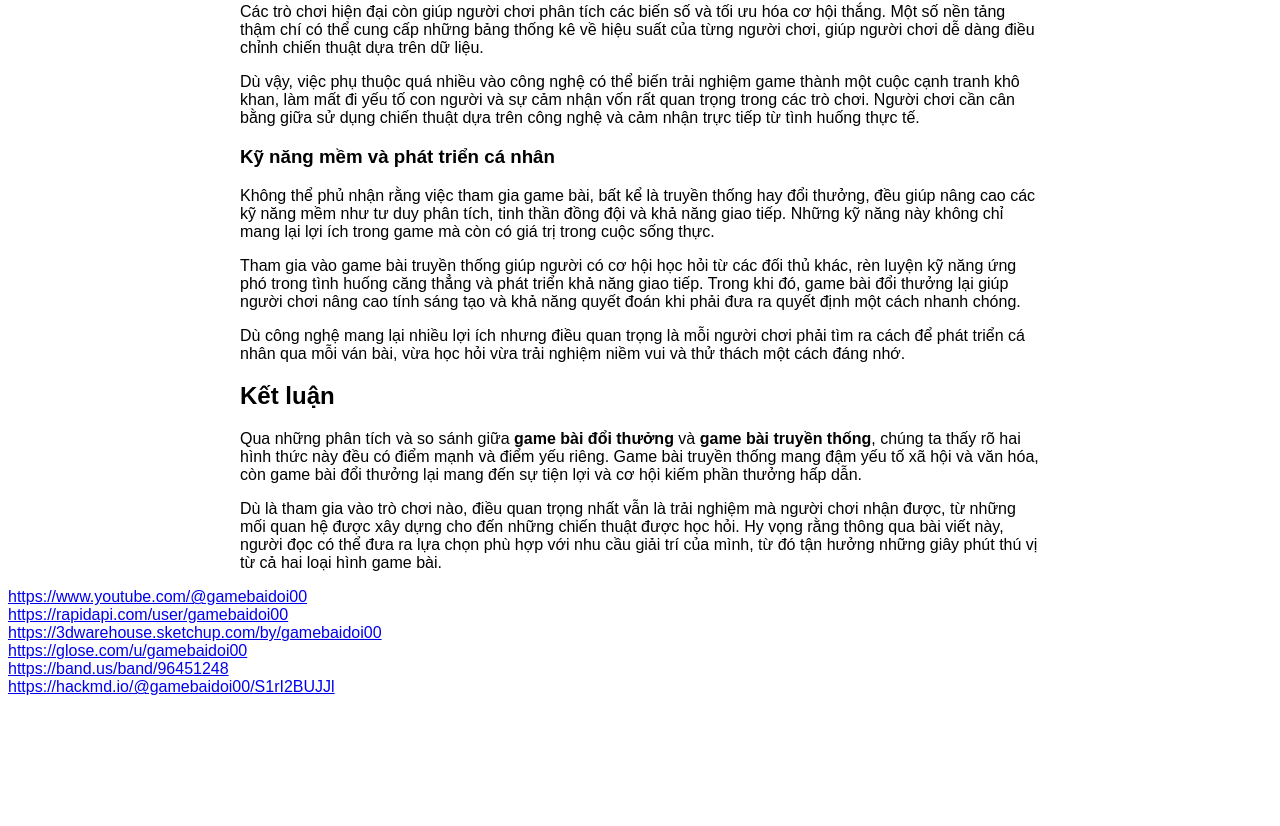
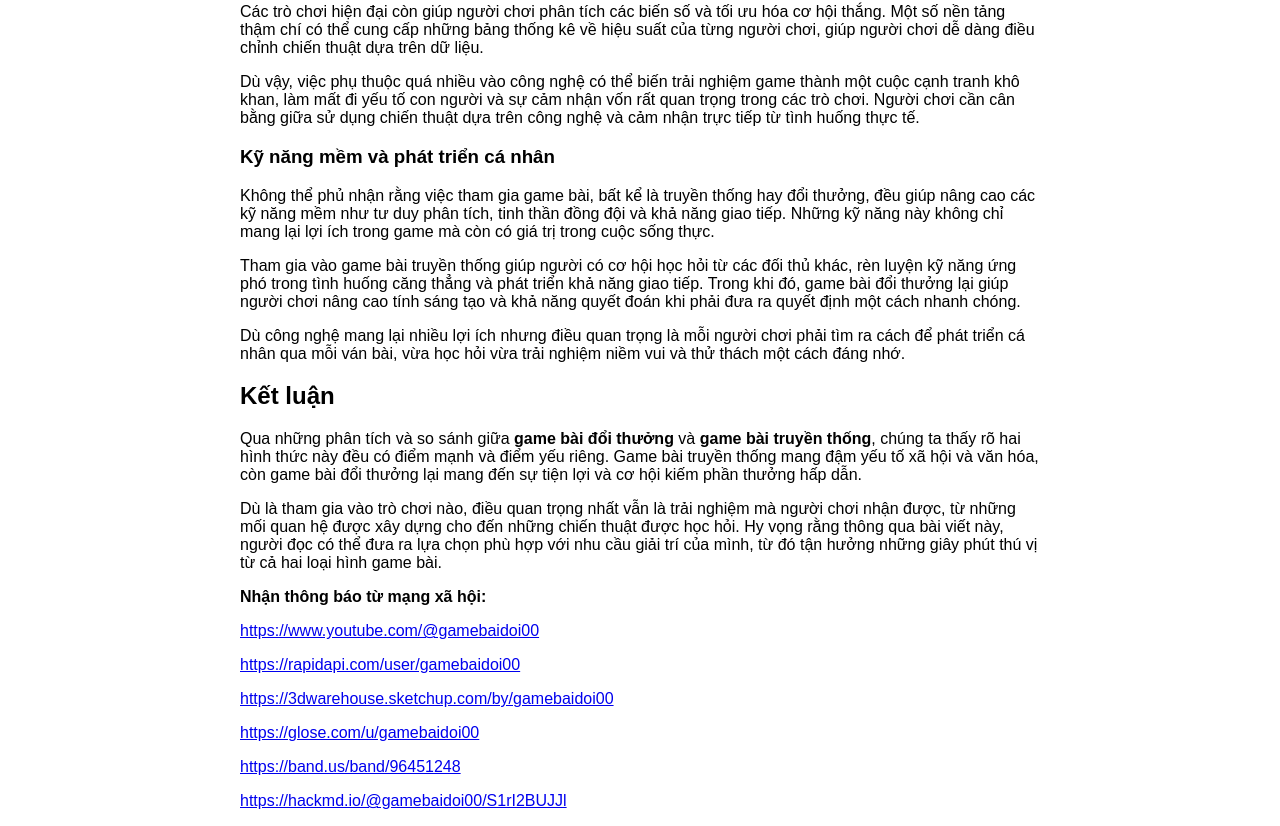
Before and after one commit to cloudstackings1/game-bai-doi-thuong-va-truyen-thong, a plain HTML site: page index.html in a window 1280 px wide. Shown: the part 4395-5221 px from the top of the page. Before the commit the page ends 5099 px from the top, so only its background shows below. Drawn offline with Linux system fonts and the light colour scheme.

Commit message:
Update index.html

```diff
--- a/index.html
+++ b/index.html
@@ -89,12 +89,15 @@
 <h2><strong> Kết luận</strong></h2>
 <p>Qua những phân tích và so sánh giữa <strong>game bài đổi thưởng</strong> và <strong>game bài truyền thống</strong>, chúng ta thấy rõ hai hình thức này đều có điểm mạnh và điểm yếu riêng. Game bài truyền thống mang đậm yếu tố xã hội và văn hóa, còn game bài đổi thưởng lại mang đến sự tiện lợi và cơ hội kiếm phần thưởng hấp dẫn.</p>
 <p>Dù là tham gia vào trò chơi nào, điều quan trọng nhất vẫn là trải nghiệm mà người chơi nhận được, từ những mối quan hệ được xây dựng cho đến những chiến thuật được học hỏi. Hy vọng rằng thông qua bài viết này, người đọc có thể đưa ra lựa chọn phù hợp với nhu cầu giải trí của mình, từ đó tận hưởng những giây phút thú vị từ cả hai loại hình game bài.</p></div>
+                <p><strong>Nhận thông báo từ mạng xã hội:</strong>
+</p>
+<p><a href="https://www.youtube.com/@gamebaidoi00">https://www.youtube.com/@gamebaidoi00</a></p>
+<p><a href="https://rapidapi.com/user/gamebaidoi00">https://rapidapi.com/user/gamebaidoi00</a></p>
+<p><a href="https://3dwarehouse.sketchup.com/by/gamebaidoi00">https://3dwarehouse.sketchup.com/by/gamebaidoi00</a></p>
+<p><a href="https://glose.com/u/gamebaidoi00">https://glose.com/u/gamebaidoi00</a></p>
+<p><a href="https://band.us/band/96451248">https://band.us/band/96451248</a></p>
+<p><a href="https://hackmd.io/@gamebaidoi00/S1rI2BUJJl">https://hackmd.io/@gamebaidoi00/S1rI2BUJJl</a></p>
                 </div>
-                        <div><a href="https://www.youtube.com/@gamebaidoi00">https://www.youtube.com/@gamebaidoi00</a></div>
-<div><a href="https://rapidapi.com/user/gamebaidoi00">https://rapidapi.com/user/gamebaidoi00</a></div>
-<div><a href="https://3dwarehouse.sketchup.com/by/gamebaidoi00">https://3dwarehouse.sketchup.com/by/gamebaidoi00</a></div>
-<div><a href="https://glose.com/u/gamebaidoi00">https://glose.com/u/gamebaidoi00</a></div>
-<div><a href="https://band.us/band/96451248">https://band.us/band/96451248</a></div>
-<div><a href="https://hackmd.io/@gamebaidoi00/S1rI2BUJJl">https://hackmd.io/@gamebaidoi00/S1rI2BUJJl</a></div>
+
             </body>
             </html>
```
